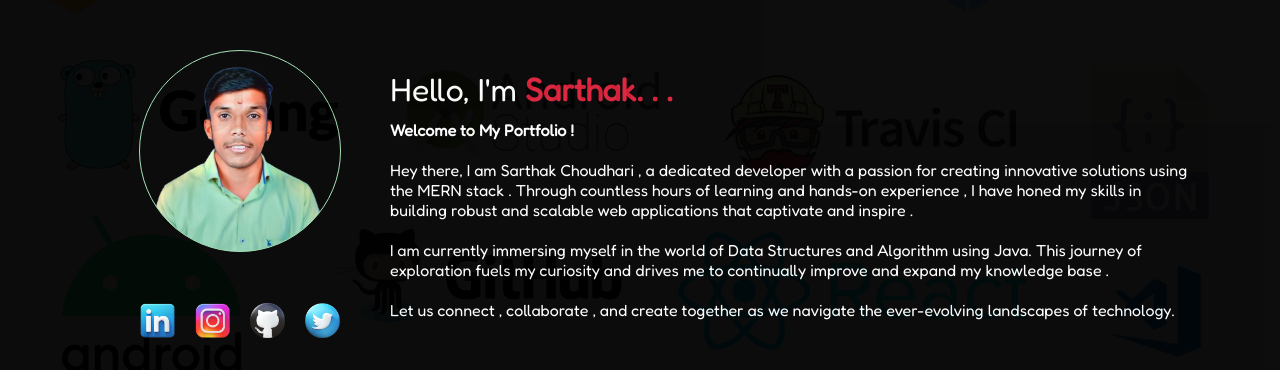
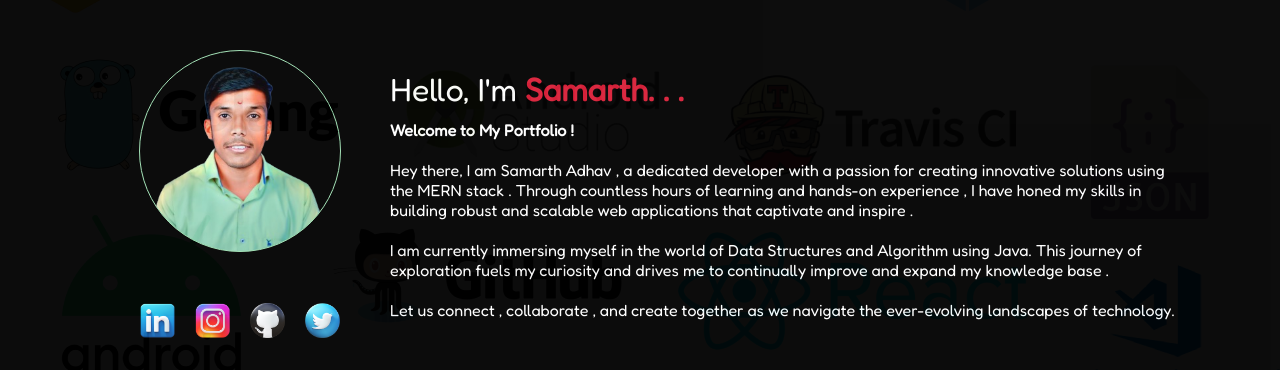
Before and after one commit to Sarthak-choudhari-8/Portfolio-Sarthak, a plain HTML site: page index.html in a window 1280 px wide. Shown: the part 131-501 px from the top of the page. Drawn offline with nearby package versions, Linux system fonts and the light colour scheme.

Commit message:
Update index.html

```diff
--- a/index.html
+++ b/index.html
@@ -73,9 +73,9 @@
                 </div>
                 <div class="hero-2">
                     <div class="home-introduction-heading">Hello, I'm <span
-                            style="color: #da1e37; font-weight: 700;">Sarthak. . .</span></div>
+                            style="color: #da1e37; font-weight: 700;">Samarth. . .</span></div>
                     <div class="home-introduction-content"><strong>Welcome to My Portfolio ! </strong><br><br>Hey there,
-                        I am Sarthak Choudhari , a dedicated developer with a passion for creating innovative solutions
+                        I am Samarth Adhav , a dedicated developer with a passion for creating innovative solutions
                         using the MERN stack . Through countless hours of learning and hands-on experience , I have
                         honed my skills in building robust and scalable web applications that captivate and inspire
                         .<br><br>I am currently immersing myself in the world of Data Structures and Algorithm using
```
